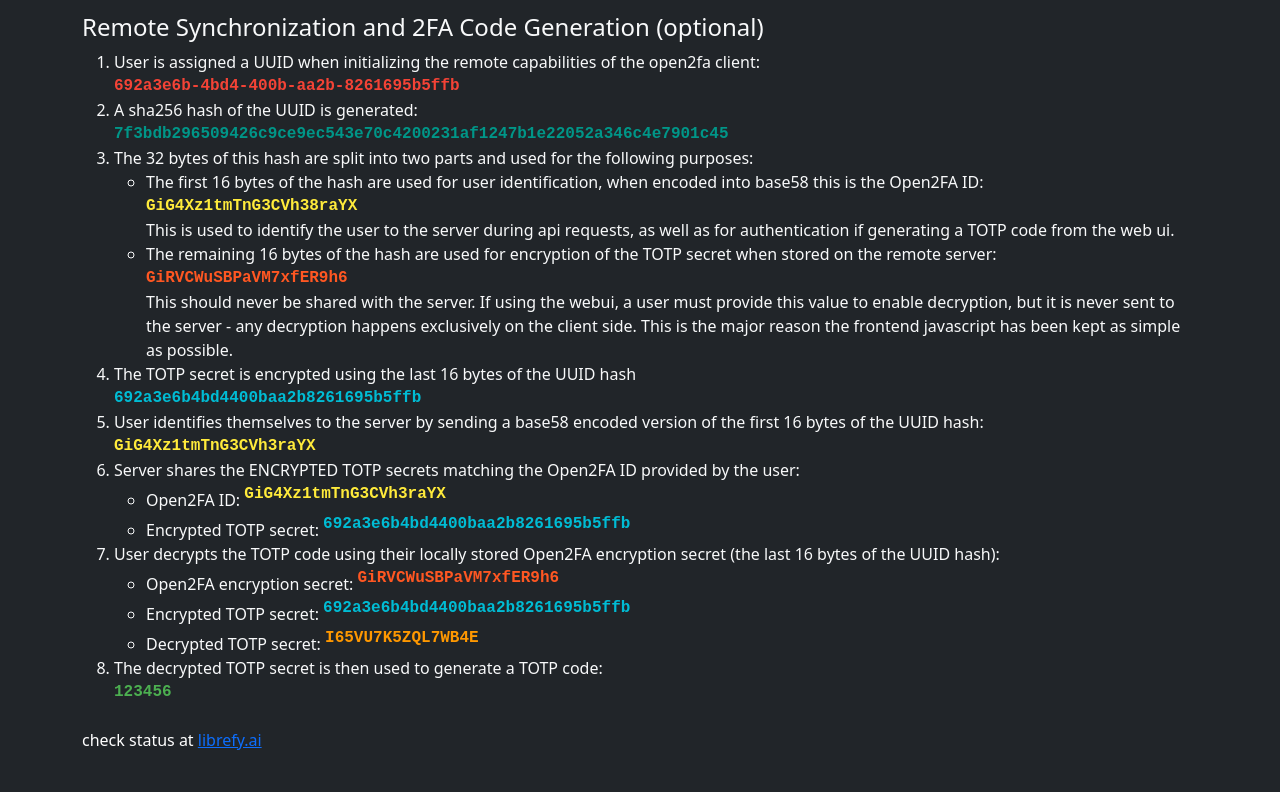
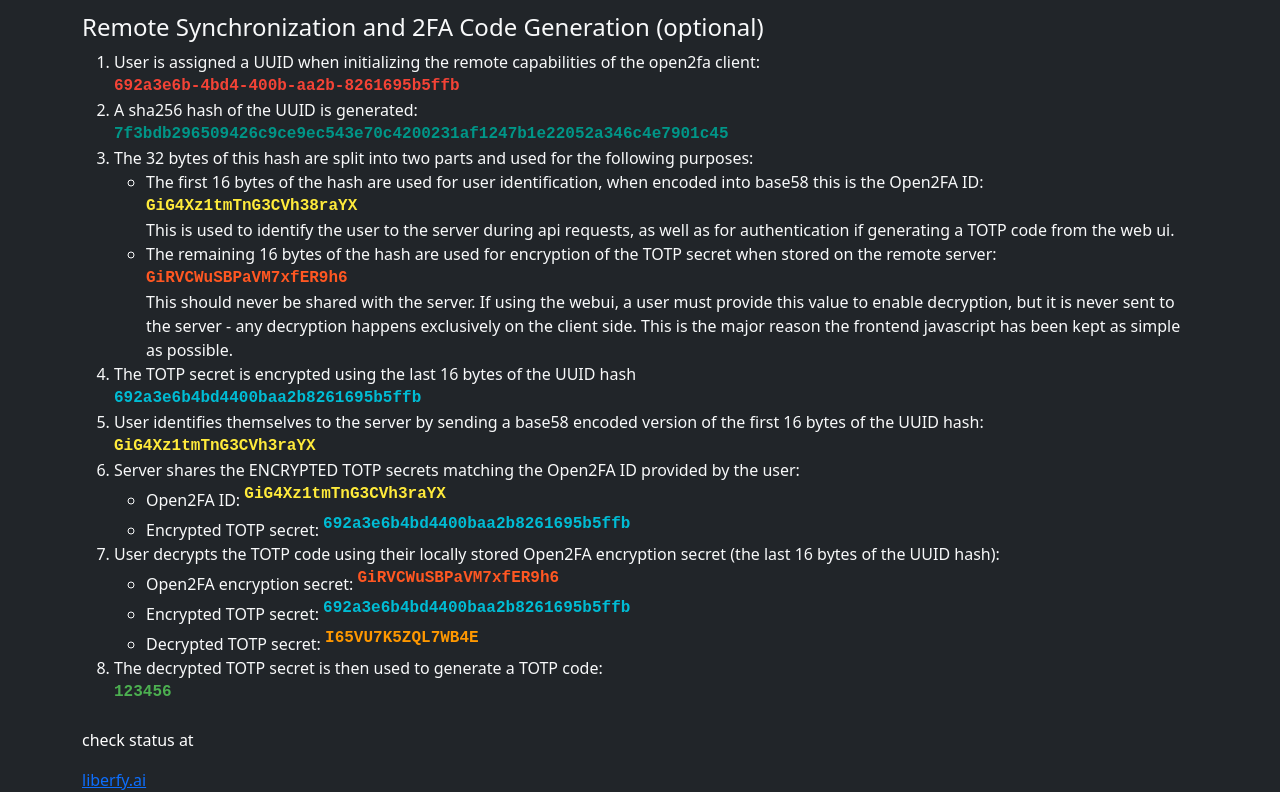
Before and after one commit to cc-d/open2fa-server, a plain HTML site: page nginx/html/index.html in a window 1280 px wide. Shown: the part 672-1464 px from the top of the page. Before the commit the page ends 1440 px from the top, so only its background shows below. Drawn offline with Linux system fonts and the light colour scheme.

Commit message:
[1 FILE(s)] nginx/html/index.html

```diff
--- a/nginx/html/index.html
+++ b/nginx/html/index.html
@@ -285,8 +285,8 @@
         <footer class="container mt-4">
           <p>
             check status at
-            <a href="https://librefy.ai">librefy.ai</a>
           </p>
+          <a href="https://liberfy.ai">liberfy.ai</a>
         </footer>
       </div>
     </div>
```
